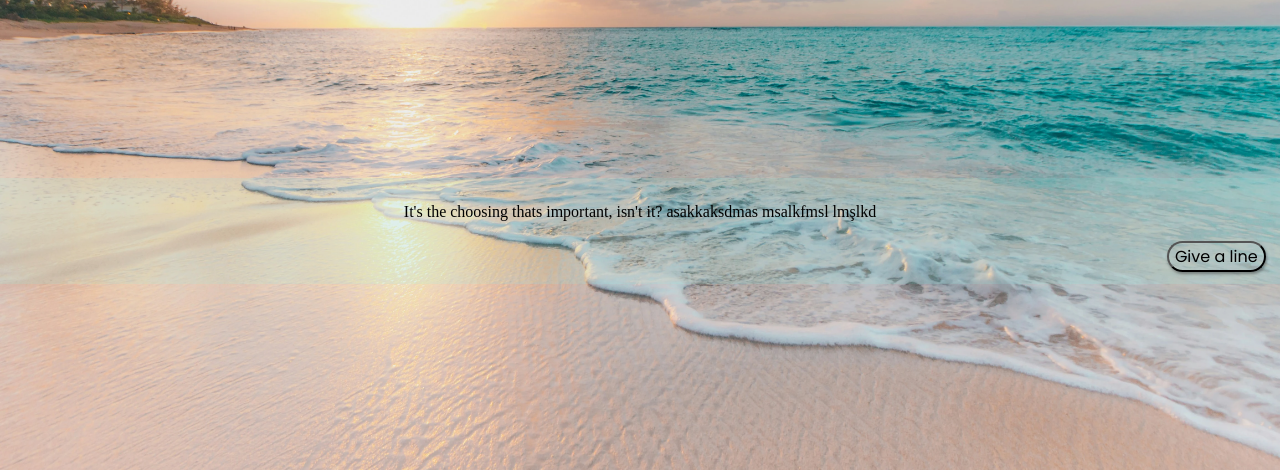
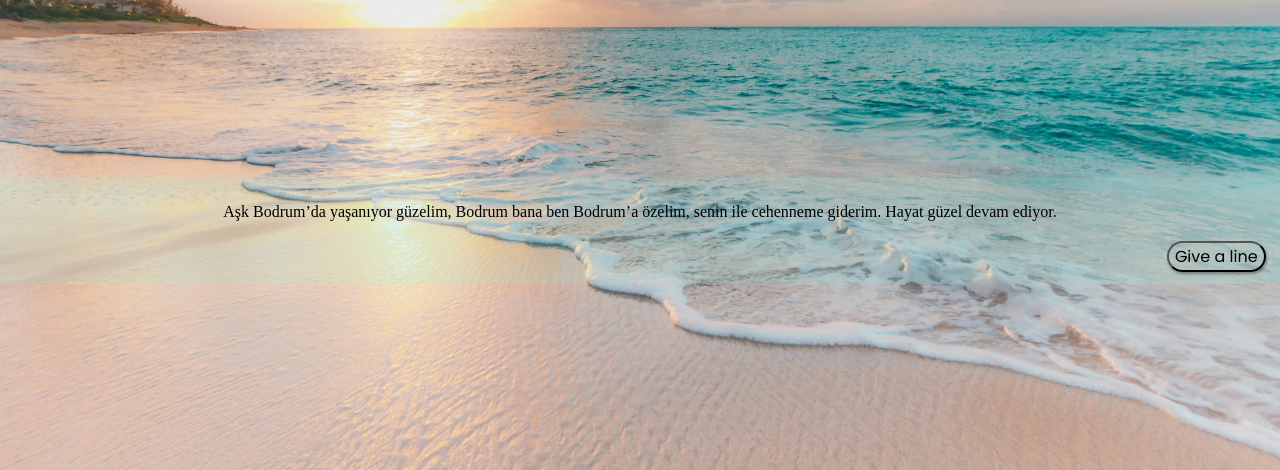
Before and after one commit to SeniorAspro/countdown, a plain HTML site: page index.html in a window 1280 px wide. Both pictures are taken after a click on the button "Give a line". Shown: the part 330-800 px from the top of the page. Drawn offline with Linux system fonts and the light colour scheme; a web font is replaced by a local one.

Commit message:
Updated getline code

```diff
--- a/index.html
+++ b/index.html
@@ -36,7 +36,7 @@
             </div>
         </div>
         <div class="important-message">
-            <p>It's the choosing thats important, isn't it? asakkaksdmas msalkfmsl lmşlkd</p><button class="button" type="button">Give a line</button>
+            <p id="msg">It's the choosing thats important, isn't it?</p><button class="button" type="button" id="liner">Give a line</button>
         </div>
     </section>
 </body>
--- a/script.js
+++ b/script.js
@@ -52,16 +52,26 @@ const sentences = [
     "Ocean’s loud. I’m louder.",
     "Bodrum doesn’t ask who you are. It hands you a drink and a second chance.",
     "Sunset is your new stage light."
-]
+];
+
+let lastSentence = "";
+
+function randomize() {
+    let sentence;
+    do {
+        sentence = sentences[Math.floor(Math.random() * sentences.length)];
+    } while (sentence === lastSentence);
+    lastSentence = sentence;
+    return sentence;
+}
 
 document.addEventListener('DOMContentLoaded', function () {
-
     updateCounter();
-
     setInterval(updateCounter, 1000);
 
-    const randomSentence = sentences[Math.floor(Math.random() * sentences.length)];
-
-    console.log(randomSentence);
-
-  });
+    // Click event for #liner
+    document.getElementById('liner').addEventListener('click', () => {
+        const newSentence = randomize();
+        document.getElementById('msg').innerHTML = newSentence;
+    });
+});
```
Also changed, not shown: 1 other file.
